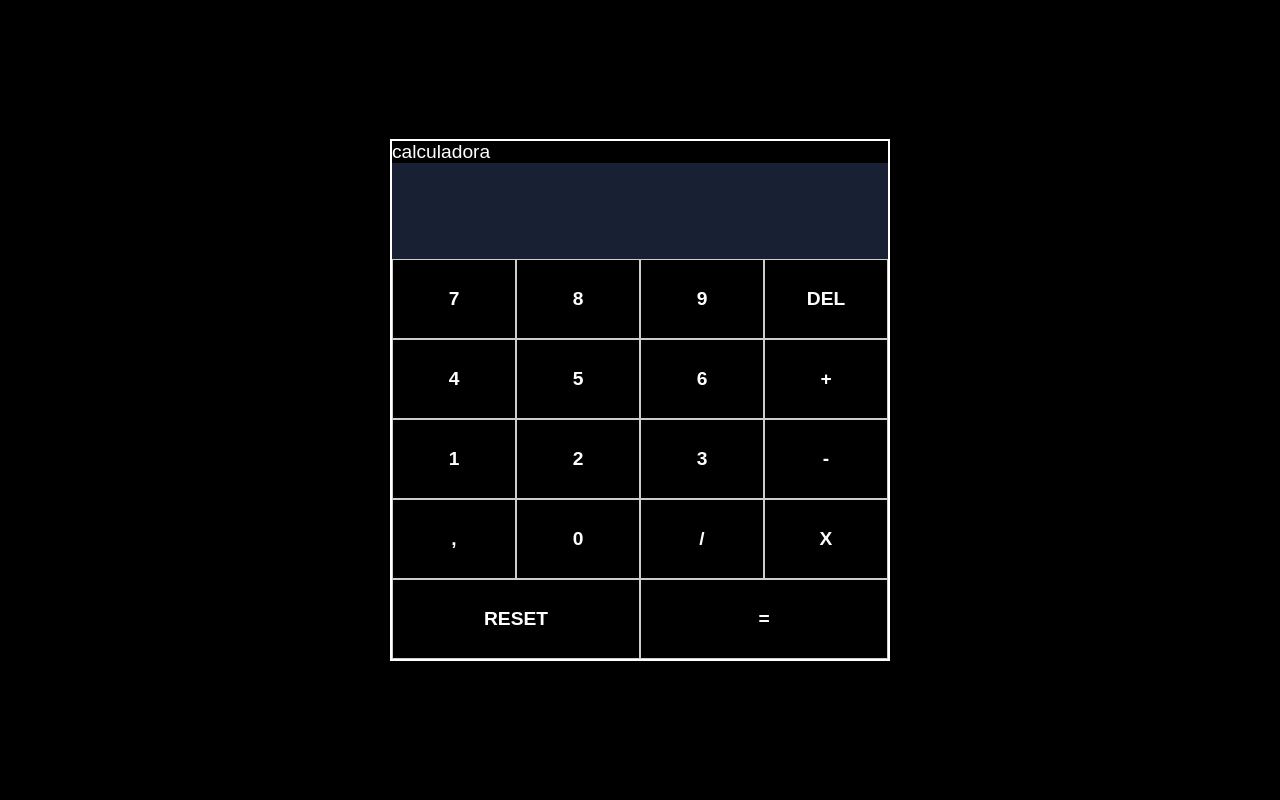
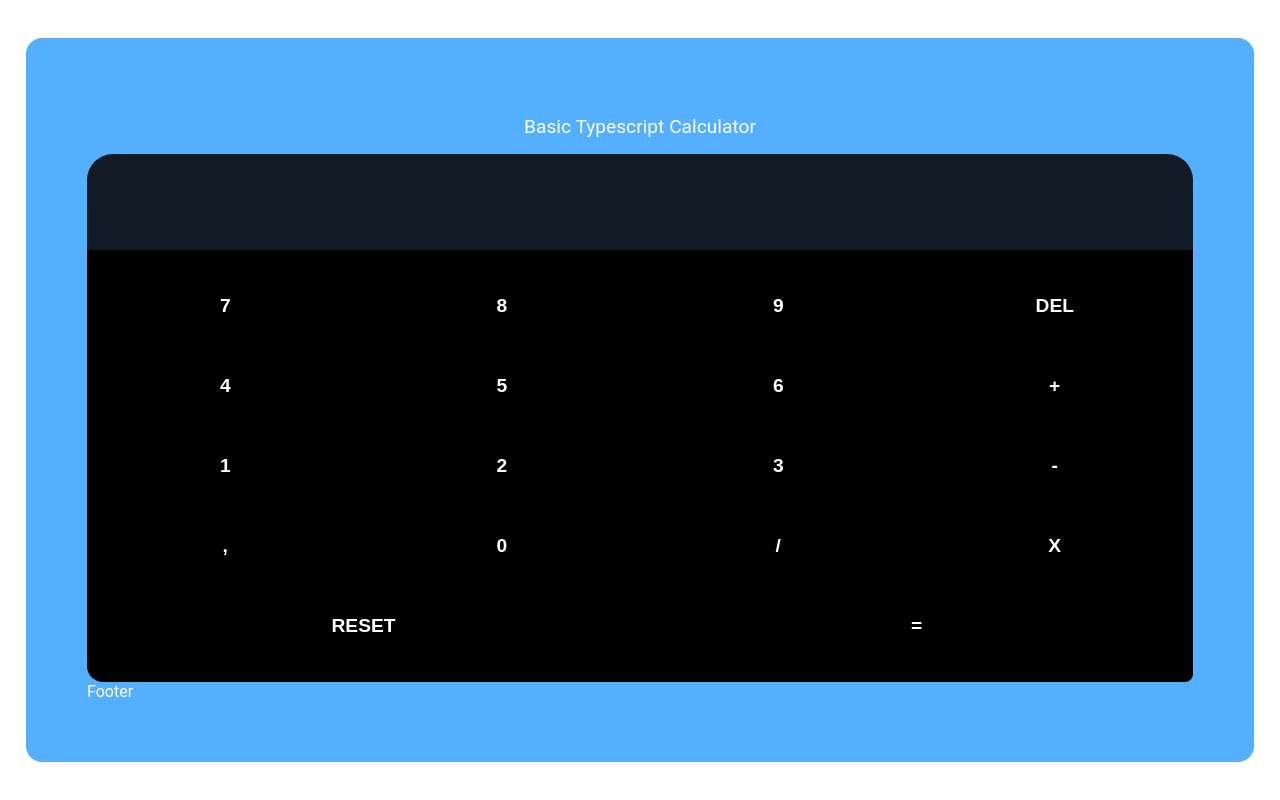
Before and after one commit to fernandonline/typescript-calculator-ReactVite, a React (Vite) app: page / in a window 1280 px wide. Built offline with nearby package versions, Linux system fonts and the light colour scheme.

Commit message:
styled 1/3

```diff
--- a/src/App.tsx
+++ b/src/App.tsx
@@ -4,6 +4,7 @@ import Input from "./components/input";
 import Button from "./components/button";
 import { useState } from "react";
 import { evaluate } from "mathjs";
+import Footer from "./components/footer";
 
 export default function App() {
 
@@ -57,13 +58,11 @@ export default function App() {
   const calculate = () => {
 
     if (expression.length === 0) return
-    else
-    {
 
       const expressionString = expression.join('').replace(/x/g, '*').replace(/,/g, '.')
       const result = evaluate(expressionString)
+
       setExpression([result.toString()])
-    }
   }
 
   return (
@@ -71,54 +70,60 @@ export default function App() {
       <Header />
       <Input value={expression.join('')}/>
 
+      <ButtonScreen>
+
         <Row>
-        <Button label='7' onClick={() => addValue('7')} />
-        <Button label='8' onClick={() => addValue('8')} />
-        <Button label='9' onClick={() => addValue('9')} />
-        <Button label='DEL' onClick={delValue} />
+          <Button label='7' onClick={() => addValue('7')}/>
+          <Button label='8' onClick={() => addValue('8')}/>
+          <Button label='9' onClick={() => addValue('9')}/>
+          <Button label='DEL' onClick={delValue}/>
         </Row>
 
         <Row>
-        <Button label='4' onClick={() => addValue('4')} />
-        <Button label='5' onClick={() => addValue('5')} />
-        <Button label='6' onClick={() => addValue('6')} />
-        <Button label='+' onClick={() => handleOperator('+')} />
+          <Button label='4' onClick={() => addValue('4')}/>
+          <Button label='5' onClick={() => addValue('5')}/>
+          <Button label='6' onClick={() => addValue('6')}/>
+          <Button label='+' onClick={() => handleOperator('+')}/>
         </Row>
 
         <Row>
-        <Button label='1' onClick={() => addValue('1')} />
-        <Button label='2' onClick={() => addValue('2')} />
-        <Button label='3' onClick={() => addValue('3')} />
-        <Button label='-' onClick={() => handleOperator('-')} />
+          <Button label='1' onClick={() => addValue('1')}/>
+          <Button label='2' onClick={() => addValue('2')}/>
+          <Button label='3' onClick={() => addValue('3')}/>
+          <Button label='-' onClick={() => handleOperator('-')}/>
         </Row>
 
         <Row>
           <Button label=',' onClick={() => addValue(',')}/>
           <Button label='0' onClick={() => addValue('0')}/>
-        <Button label='/' onClick={() => handleOperator('/')} />
-        <Button label='X' onClick={() => handleOperator('x')} />
+          <Button label='/' onClick={() => handleOperator('/')}/>
+          <Button label='X' onClick={() => handleOperator('x')}/>
         </Row>
 
         <Row>
-        <Button label='RESET' onClick={resetValue} />
-        <Button label='=' onClick={calculate} />
+          <Button label='RESET' onClick={resetValue}/>
+          <Button label='=' onClick={calculate}/>
         </Row>
+      </ButtonScreen>
+      <Footer/>
 
     </Container>
   )
 }
 
+const ButtonScreen = styled.div`
+  background-color: #000000;
+  padding-top: 1rem;
+  padding-bottom: 1rem;
+  border-bottom-left-radius: 16px;
+  border-bottom-right-radius: 8px;
+`
+
 const Container = styled.div`
-  max-width: 500px;
-  min-width: 340px;
-  margin: 0 auto;
   user-select: none;
-  border: 2px solid white;
-
-  @media screen and (max-width: 450px) {
-    min-width: 300px;
-  }
-
+  padding: 5%;
+  background-color: #54afff;
+  border-radius: 16px;
 `
 
 const Row = styled.div`
--- a/src/components/button.tsx
+++ b/src/components/button.tsx
@@ -12,12 +12,12 @@ export default function Button({ label, onClick }: { label: string; onClick: ()
 const ButtonStyled = styled.button`
     height: 10vh;
     width: 10vw;
-    border: 1px solid #CDCDCD;
-    background: var(--btn);
+    background-color: var(--btn);
     color: #FFF;
     font-size: 1.2rem;
     font-weight: 700;
     flex: 1;
+    border: none;
     &:hover{
         opacity: 0.6;
     }
--- /dev/null
+++ b/src/components/footer.tsx
@@ -0,0 +1,7 @@
+
+export default function Footer ()
+{
+    return(
+        <p>Footer</p>
+    )
+}
--- a/src/components/header.tsx
+++ b/src/components/header.tsx
@@ -3,14 +3,16 @@ import styled from "styled-components";
 export default function Header () {
     return (
         <Cabecalho>
-            calculadora
+            Basic Typescript Calculator
         </Cabecalho>
     )
 }
 
 const Cabecalho = styled.header`
     display: flex;
-    justify-content: space-between;
+    justify-content: center;
     align-items: center;
     font-size: 1.2rem;
+    padding: 1rem;
+    background-color: #54afff;
 `
--- a/src/components/input.tsx
+++ b/src/components/input.tsx
@@ -12,18 +12,19 @@ const InputContainer = styled.div`
     width: 100%;
     height: 12vh;
     background: var(--screen-background);
-
     display: flex;
     align-items: center;
-    justify-content: flex-end;
+    justify-content: center;
     font-size: 2rem;
     font-family: 'Roboto';
+    border-top-right-radius: 26px;
+    border-top-left-radius: 26px;
 
     input {
         width: 100%;
         height: 100%;
         padding: 0 2rem;
-        background: var(--toggle-backgrouond);
+        background-color: var(--screen-backgrouond);
         border: 0;
         font-size: 2rem;
         font-family: 'Roboto';
--- a/src/global-styled/globalStyled.ts
+++ b/src/global-styled/globalStyled.ts
@@ -9,16 +9,9 @@ export default createGlobalStyle`
     }
 
     :root {
-        --main-background: black;
-        --toggle-background: hsl(223, 31%, 20%);
-        --screen-background: hsl(224, 36%, 15%);
-        --key-background-dark-blue: hsl(225, 21%, 49%);
-        --key-shadow-dark-blue: hsl(224, 28%, 35%);
-        --key-background-red: hsl(6, 63%, 50%);
-        --key-shadow-dark-red: hsl(6, 70%, 34%);
-        --key-background-orange: hsl(30, 25%, 89%);
-        --key-shadow-orange: hsl(28, 16%, 65%);
-        --very-dark-grayish-blue: hsl(221, 14%, 31%);
+        --main-background: #FFF;
+        --screen-background: #121A26;
+        --btn: #000;
         --white: #fff;
         --white-text: #fff;
     }
@@ -29,8 +22,9 @@ export default createGlobalStyle`
         background-color: var(--main-background);
         color: var(--white-text);
         display: flex;
+        flex-direction: column;
         justify-content: center;
-        align-items: center;
-        font-family: 'Spartan', sans-serif;
+        font-family: 'Roboto', sans-serif;
+        padding: 2%;
     }
 `
```
Lines whose indentation alone changed are shown as unchanged.
